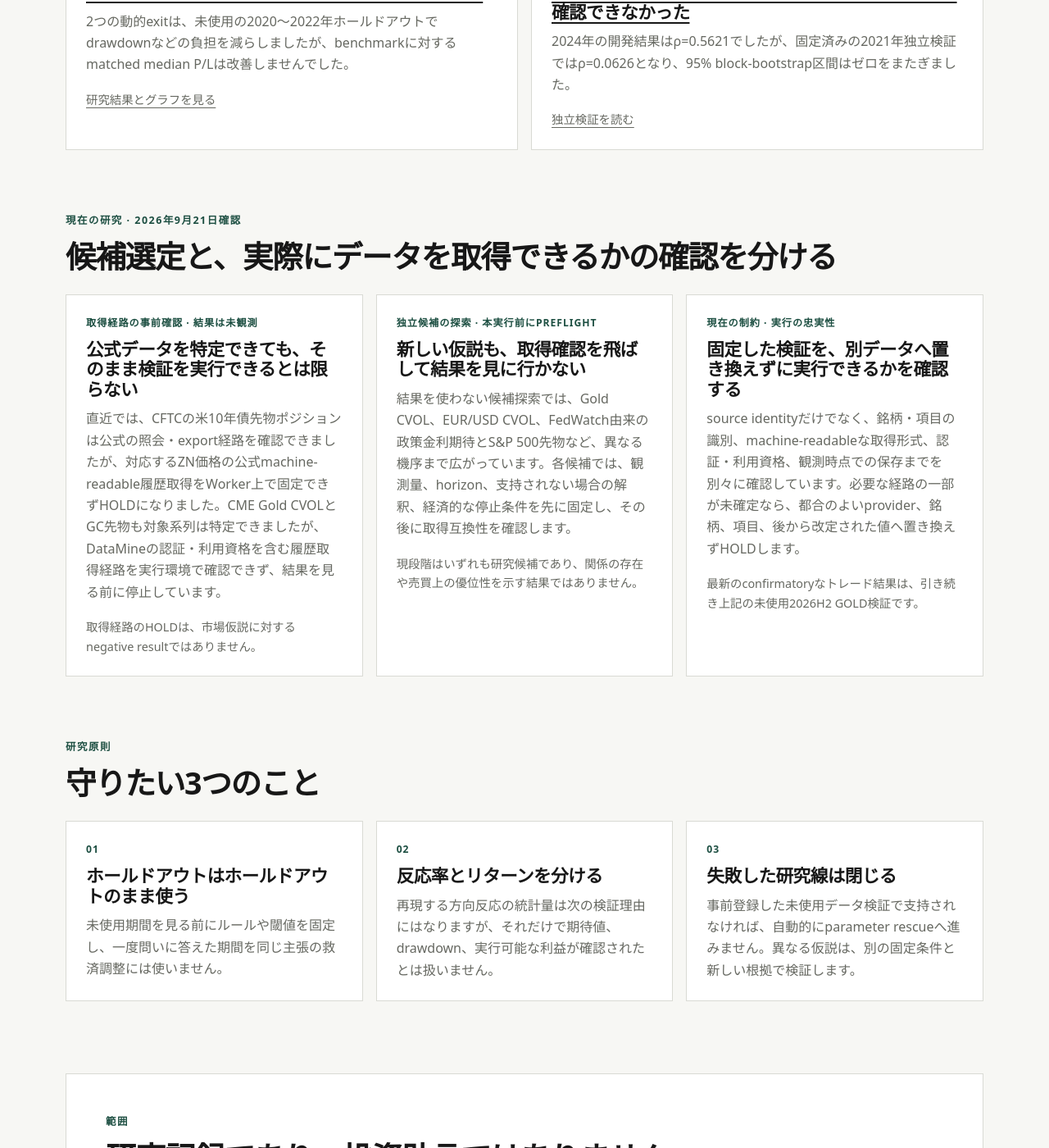
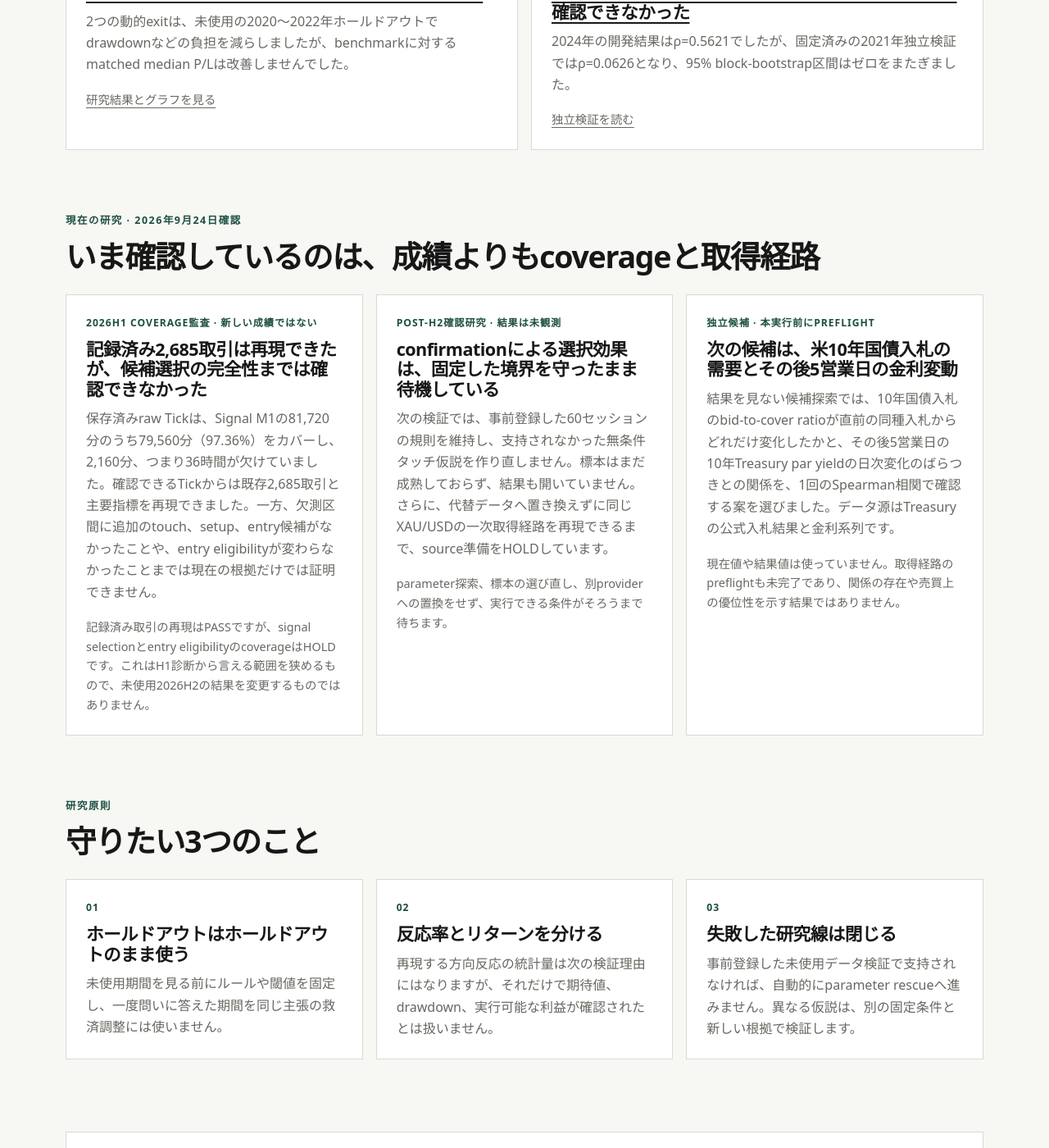
Before and after one commit to Josh-Temple/studio-lab-research, a Jekyll site: the page built from ja/trading.md, in a window 1280 px wide and 1400 px high, scrolled down 1406 px. Shown: the whole window at 82% size. Built offline with Jekyll 4.4.1, drawn with Linux system fonts in a browser that asks for light colours.

Commit message:
9月24日のトレード研究状況を反映

```diff
--- a/ja/trading.md
+++ b/ja/trading.md
@@ -2,7 +2,7 @@
 title: トレード
 lang: ja
 permalink: /ja/trading/
-updated: "2026-09-21"
+updated: "2026-09-24"
 description: Studio Labのレビュー済みトレード研究。開発テスト、ホールドアウト、未使用データ検証、execution-aware検証、prospective protocol、negative resultを含みます。
 ---
 
@@ -47,25 +47,25 @@ description: Studio Labのレビュー済みトレード研究。開発テスト
 </section>
 
 <section class="section">
-  <div class="section-heading"><div><p class="eyebrow">現在の研究 · 2026年9月21日確認</p><h2>候補選定と、実際にデータを取得できるかの確認を分ける</h2></div></div>
+  <div class="section-heading"><div><p class="eyebrow">現在の研究 · 2026年9月24日確認</p><h2>いま確認しているのは、成績よりもcoverageと取得経路</h2></div></div>
   <div class="feature-grid">
     <article class="feature-card">
-      <p class="feature-meta">取得経路の事前確認 · 結果は未観測</p>
-      <h3>公式データを特定できても、そのまま検証を実行できるとは限らない</h3>
-      <p>直近では、CFTCの米10年債先物ポジションは公式の照会・export経路を確認できましたが、対応するZN価格の公式machine-readable履歴取得をWorker上で固定できずHOLDになりました。CME Gold CVOLとGC先物も対象系列は特定できましたが、DataMineの認証・利用資格を含む履歴取得経路を実行環境で確認できず、結果を見る前に停止しています。</p>
-      <p class="card-links">取得経路のHOLDは、市場仮説に対するnegative resultではありません。</p>
+      <p class="feature-meta">2026H1 coverage監査 · 新しい成績ではない</p>
+      <h3>記録済み2,685取引は再現できたが、候補選択の完全性までは確認できなかった</h3>
+      <p>保存済みraw Tickは、Signal M1の81,720分のうち79,560分（97.36%）をカバーし、2,160分、つまり36時間が欠けていました。確認できるTickからは既存2,685取引と主要指標を再現できました。一方、欠測区間に追加のtouch、setup、entry候補がなかったことや、entry eligibilityが変わらなかったことまでは現在の根拠だけでは証明できません。</p>
+      <p class="card-links">記録済み取引の再現はPASSですが、signal selectionとentry eligibilityのcoverageはHOLDです。これはH1診断から言える範囲を狭めるもので、未使用2026H2の結果を変更するものではありません。</p>
     </article>
     <article class="feature-card">
-      <p class="feature-meta">独立候補の探索 · 本実行前にpreflight</p>
-      <h3>新しい仮説も、取得確認を飛ばして結果を見に行かない</h3>
-      <p>結果を使わない候補探索では、Gold CVOL、EUR/USD CVOL、FedWatch由来の政策金利期待とS&amp;P 500先物など、異なる機序まで広がっています。各候補では、観測量、horizon、支持されない場合の解釈、経済的な停止条件を先に固定し、その後に取得互換性を確認します。</p>
-      <p class="card-links">現段階はいずれも研究候補であり、関係の存在や売買上の優位性を示す結果ではありません。</p>
+      <p class="feature-meta">Post-H2確認研究 · 結果は未観測</p>
+      <h3>confirmationによる選択効果は、固定した境界を守ったまま待機している</h3>
+      <p>次の検証では、事前登録した60セッションの規則を維持し、支持されなかった無条件タッチ仮説を作り直しません。標本はまだ成熟しておらず、結果も開いていません。さらに、代替データへ置き換えずに同じXAU/USDの一次取得経路を再現できるまで、source準備をHOLDしています。</p>
+      <p class="card-links">parameter探索、標本の選び直し、別providerへの置換をせず、実行できる条件がそろうまで待ちます。</p>
     </article>
     <article class="feature-card">
-      <p class="feature-meta">現在の制約 · 実行の忠実性</p>
-      <h3>固定した検証を、別データへ置き換えずに実行できるかを確認する</h3>
-      <p>source identityだけでなく、銘柄・項目の識別、machine-readableな取得形式、認証・利用資格、観測時点での保存までを別々に確認しています。必要な経路の一部が未確定なら、都合のよいprovider、銘柄、項目、後から改定された値へ置き換えずHOLDします。</p>
-      <p class="card-links">最新のconfirmatoryなトレード結果は、引き続き上記の未使用2026H2 GOLD検証です。</p>
+      <p class="feature-meta">独立候補 · 本実行前にpreflight</p>
+      <h3>次の候補は、米10年国債入札の需要とその後5営業日の金利変動</h3>
+      <p>結果を見ない候補探索では、10年国債入札のbid-to-cover ratioが直前の同種入札からどれだけ変化したかと、その後5営業日の10年Treasury par yieldの日次変化のばらつきとの関係を、1回のSpearman相関で確認する案を選びました。データ源はTreasuryの公式入札結果と金利系列です。</p>
+      <p class="card-links">現在値や結果値は使っていません。取得経路のpreflightも未完了であり、関係の存在や売買上の優位性を示す結果ではありません。</p>
     </article>
   </div>
 </section>
```
